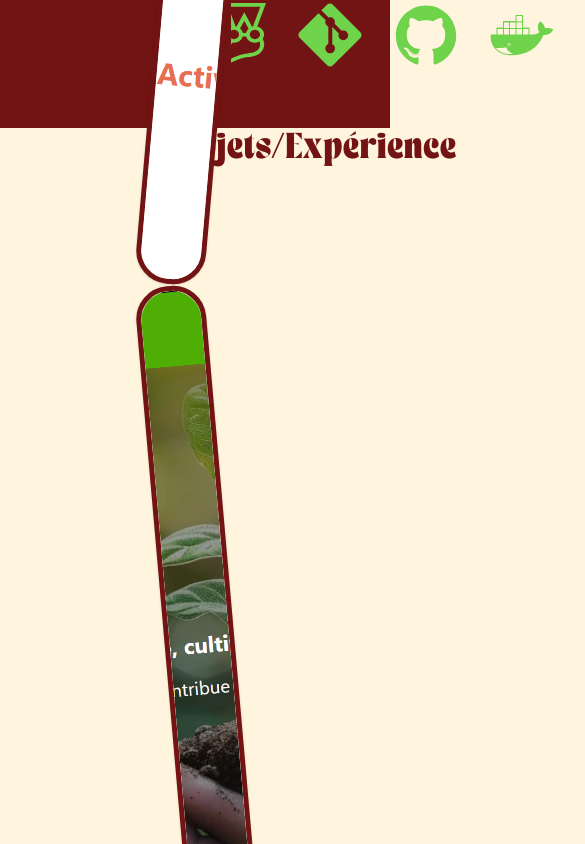
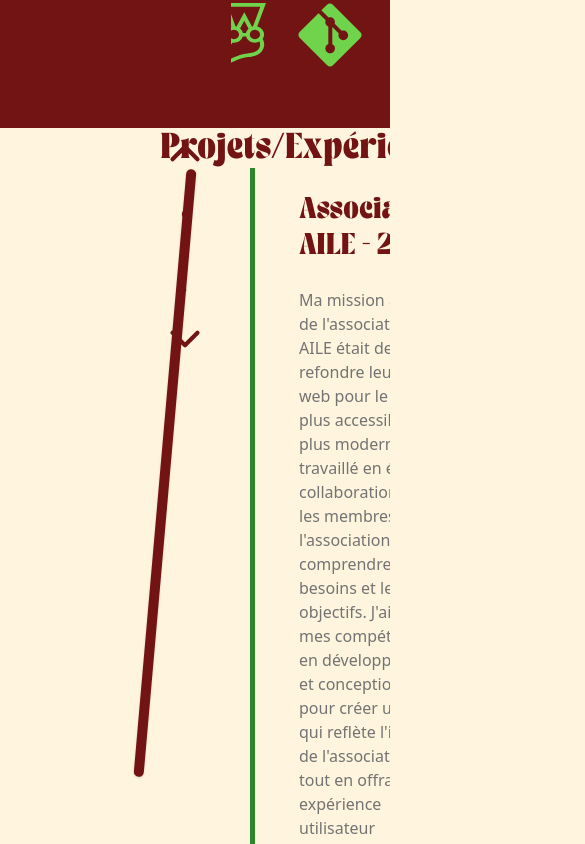
Before and after one commit to kurogami20/DamienChabanier, a Next.js app: page / in a window 390 px wide. Shown: the part 1560-2404 px from the top of the page, 585 px wide, since content can reach past the window. Built offline with nearby package versions, Linux system fonts and the light colour scheme.

Commit message:
project part has now the text part you can also switch between project

```diff
--- a/app/page.tsx
+++ b/app/page.tsx
@@ -15,7 +15,7 @@ import Exp from "@/components/exp";
 
 export default function Home() {
   return (
-    <main className=" ">
+    <main className=" overflow-hidden ">
       <Hero />
       <Who />
       <Exp />
--- a/components/exp.tsx
+++ b/components/exp.tsx
@@ -1,24 +1,89 @@
+import { useState } from "react";
 import ScreenExp from "./screenExp";
 import H2 from "./Texts/H2";
 import projects from "@/data/dataProjects";
+import TextExp from "./textExp";
+import { ChevronDown, ChevronUp, Dot } from "lucide-react";
 
 const Exp = () => {
+  const [projectNo, setProjectNo] = useState(0);
+  const [isFading, setIsFading] = useState(false);
+
+  const handleProjectChange = (newIndex: number) => {
+    if (newIndex === projectNo || isFading) return;
+    setIsFading(true);
+    window.setTimeout(() => {
+      setProjectNo(newIndex);
+      setIsFading(false);
+    }, 300);
+  };
+
   return (
-    <section className=" w-full h-screen px-40 bg-background  md:py-15">
+    <section className=" w-full h-screen px-40 bg-background  md:py-15 flex flex-col justify-between overflow-hidden relative">
       <H2
-        classContent="text-(--main-color) capitalise "
-        content="Projets/Expérience"
+        classContent="text-(--main-color) md:ml-[13%] capitalise md:mb-25"
+        content="Projets/Expériences"
       />
-
-      <section className="w-full h-full flex items-center justify-center flex-col">
+      <div className="h-full md:absolute bg-(--main-color) z-0 w-[12%] top-0 left-0" />
+      <div className="absolute md:right-10 md:top-1/2 md:-translate-y-1/2 flex flex-col gap-4 z-10 items-center">
+        <ChevronUp
+          className=" text-(--main-color) cursor-pointer hover:border-2 hover:border-(--main-color) rounded-full"
+          size={50}
+          onClick={() => handleProjectChange(Math.max(0, projectNo - 1))}
+        />
         {projects.map((project, index) => (
-          <ScreenExp
+          <Dot
             key={project.titre}
-            url={project.projet[0].content.link}
-            rotate={project.rotate}
-            image={project.projet[0].content.image}
+            size={index === projectNo ? 40 : 16}
+            onClick={() => handleProjectChange(index)}
+            className=" text-(--main-color) cursor-pointer p-0 hover:border-2 hover:border-(--main-color) rounded-full"
           />
         ))}
+
+        <ChevronDown
+          className=" text-(--main-color) cursor-pointer hover:border-2 hover:border-(--main-color) rounded-full"
+          size={50}
+          onClick={() =>
+            handleProjectChange(Math.min(projects.length - 1, projectNo + 1))
+          }
+        />
+      </div>
+      <section className="w-full h-full flex justify-between gap-20">
+        <section
+          className={`w-fit h-full justify-center transition-opacity duration-200 ease-in-out ${
+            isFading ? "opacity-0" : "opacity-100"
+          }`}
+        >
+          {projects.map(
+            (project, index) =>
+              index === projectNo && (
+                <ScreenExp
+                  key={project.titre}
+                  url={project.link}
+                  rotate={project.rotate}
+                  image={project.image}
+                />
+              ),
+          )}
+        </section>
+        <article
+          className={`w-full h-full border-l-5 border-[#2b8827] pl-5 transition-opacity duration-200 ease-in-out ${
+            isFading ? "opacity-0" : "opacity-100"
+          }`}
+        >
+          {projects.map(
+            (project, index) =>
+              index === projectNo && (
+                <TextExp
+                  key={project.titre}
+                  title={project.titre}
+                  description={project.description}
+                  content={project.stack}
+                  url={project.link}
+                />
+              ),
+          )}
+        </article>
       </section>
     </section>
   );
--- /dev/null
+++ b/components/textExp.tsx
@@ -0,0 +1,78 @@
+import { myTitleFont } from "@/app/font";
+import P from "./Texts/P";
+import { Button } from "./ui/button";
+import {
+  Card,
+  CardContent,
+  CardDescription,
+  CardFooter,
+  CardHeader,
+  CardTitle,
+} from "./ui/card";
+
+interface TextExpProps {
+  title: string;
+  description: string;
+
+  content: {
+    name: string;
+    techno: { name: string }[];
+  }[];
+  url: string;
+}
+
+const TextExp = ({
+  title,
+  description,
+
+  content,
+  url,
+}: TextExpProps) => {
+  return (
+    <Card className="flex flex-col gap-6 bg-transparent border-none shadow-none">
+      <CardHeader>
+        <CardTitle className="mb-4">
+          <h1
+            className={`text-3xl md:text-4xl ${myTitleFont.className} text-(--main-color)! font-normal`}
+          >
+            {title}
+          </h1>
+        </CardTitle>
+        <CardDescription>
+          <p className="text-base md:text-base">{description}</p>
+        </CardDescription>
+      </CardHeader>
+      <CardContent>
+        {/* <h2 className="text-2xl font-bold">Stack:</h2> */}
+        <section className="flex flex-wrap  gap-4 justify-between mt-4">
+          {content.map((item) => (
+            <div key={item.name}>
+              <h2 className="text-xl font-semibold capitalize">{item.name}</h2>
+              <ul className="list-disc list-inside">
+                {item.techno.map((tech, index) => (
+                  <li className="capitalize" key={`tech-${index}`}>
+                    {tech}
+                  </li>
+                ))}
+              </ul>
+            </div>
+          ))}
+        </section>
+      </CardContent>
+      <CardFooter className="self-end">
+        <Button variant="main">
+          <a
+            href={url}
+            target="_blank"
+            className="text-base"
+            rel="noopener noreferrer"
+          >
+            Voir le projet
+          </a>
+        </Button>
+      </CardFooter>
+    </Card>
+  );
+};
+
+export default TextExp;
--- a/components/ui/button.tsx
+++ b/components/ui/button.tsx
@@ -19,7 +19,7 @@ const buttonVariants = cva(
         ghost:
           "hover:bg-accent hover:text-accent-foreground dark:hover:bg-accent/50",
         link: "text-primary underline-offset-4 hover:underline",
-        main: "border-solid border-2 border-(--sec-color)  rounded-md px-6 py-1 cursor-pointer",
+        main: "border-solid border-2 border-(--sec-color)  rounded-md px-6 py-1 cursor-pointer hover:underline",
       },
       size: {
         default: "h-9 px-4 py-2 has-[>svg]:px-3",
--- a/data/dataProjects.ts
+++ b/data/dataProjects.ts
@@ -1,138 +1,56 @@
 const projects = [
   {
-    titre: "Association AILE",
+    titre: "Association AILE - 2025",
     rotate: "rotate-5",
-    projet: [
-      {
-        content: {
     image: "aile1.png",
     link: "http://dam31270.free.fr/index.php",
-        },
-      },
-      {
-        content: [
-          {
     name: "Association AILE",
     description:
       "Ma mission au sein de l'association AILE était de refondre leur site web pour le rendre plus accessible et plus moderne. J'ai travaillé en étroite collaboration avec les membres de l'association pour comprendre leurs besoins et leurs objectifs. J'ai utilisé mes compétences en développement et conception web pour créer un site qui reflète l'identité de l'association tout en offrant une expérience utilisateur améliorée. Le nouveau site web va permettre à l'association de mieux communiquer avec ses membres et de promouvoir ses activités de manière plus efficace.",
     stack: [
       {
         name: "frontend",
-                techno: [
-                  { name: "html" },
-                  { name: "php" },
-                  { name: "css" },
-                  { name: "javascript" },
-                  { name: "tailwind" },
-                  { name: "flowbite" },
+        techno: ["html", "php", "css", "javascript", "tailwind", "flowbite"],
+      },
+      { name: "backend", techno: ["php", "SQL", "mysql"] },
+      { name: "Conception", techno: ["figma"] },
     ],
   },
   {
+    titre: "Projet Green Roots - 2025",
+    rotate: "-rotate-5",
+    image: "greenroots1.png",
+    link: "https://greenroots2025.surge.sh",
+    name: "Projet Green Roots",
+    description:
+      "Réalisation d'un projet Full Stack en distanciel. Ma mission a consisté à concevoir l'application web de bout en bout (maquettage, schémas UML et Merise) et à développer une API REST. J'ai implémenté l'interface utilisateur dynamique ainsi qu'un backend robuste, tout en intégrant des tests unitaires et d'intégration et en mettant en place un pipeline de déploiement continu.",
+    stack: [
+      { name: "frontend", techno: ["react", "typescript", "tailwind"] },
+      {
         name: "backend",
-                techno: [{ name: "php" }, { name: "SQL" }, { name: "mysql" }],
+        techno: ["express", "postgresql", "sequelize", "docker", "api rest"],
       },
       {
-                name: "Conception",
-                techno: [{ name: "figma" }],
-              },
-            ],
-          },
-        ],
+        name: "Conception & DevOps",
+        techno: ["merise", "uml", "git/github", "surge", "jest/vitest"],
       },
     ],
   },
   {
-    titre: "Projet Green Roots",
-    rotate: "-rotate-5",
-    projet: [
-      {
-        content: {
-          image: "greenroots1.png",
-          link: "https://greenroots2025.surge.sh", // Ajoutez le lien du projet si disponible
-        },
-      },
-      {
-        content: [
-          {
-            name: "Projet Green Roots",
-            description:
-              "Réalisation d'un projet Full Stack en distanciel. Ma mission a consisté à concevoir l'application web de bout en bout (maquettage, schémas UML et Merise) et à développer une API REST. J'ai implémenté l'interface utilisateur dynamique ainsi qu'un backend robuste, tout en intégrant des tests unitaires et d'intégration et en mettant en place un pipeline de déploiement continu.",
-            stack: [
-              {
-                name: "frontend",
-                techno: [
-                  { name: "react" },
-                  { name: "typescript" },
-                  { name: "tailwind" },
-                ],
-              },
-              {
-                name: "backend",
-                techno: [
-                  { name: "express" },
-                  { name: "postgresql" },
-                  { name: "sequelize" },
-                  { name: "docker" },
-                  { name: "api rest" },
-                ],
-              },
-              {
-                name: "Conception & DevOps",
-                techno: [
-                  { name: "merise" },
-                  { name: "uml" },
-                  { name: "git/github" },
-                  { name: "surge" },
-                  { name: "jest/vitest" },
-                ],
-              },
-            ],
-          },
-        ],
-      },
-    ],
-  },
-  {
-    titre: "MNE 65",
+    titre: "MNE 65 - 2024",
     rotate: "rotate-5",
-    projet: [
-      {
-        content: {
     image: "mne65.png",
-          link: "https://maisondelanature65.com", // Ajoutez le lien du projet si disponible
-        },
-      },
-      {
-        content: [
-          {
+    link: "https://maisondelanature65.com",
     name: "MNE 65",
     description:
       "Mission de refonte et de conception du site web de la Maison de la Nature et de l'Environnement (MNE 65) en utilisant WordPress Core. Le projet s'est articulé autour de l'analyse structurelle de l'existant, de l'optimisation pour le référencement naturel (SEO), de l'intégration de principes d'éco-conception et de l'accessibilité web. J'ai également rédigé un guide utilisateur pour faciliter la prise en main de l'outil.",
     stack: [
-              {
-                name: "frontend / CMS",
-                techno: [
-                  { name: "wordpress" },
-                  { name: "html" },
-                  { name: "css" },
-                ],
-              },
+      { name: "frontend / CMS", techno: ["wordpress", "html", "css"] },
       {
         name: "Optimisation",
-                techno: [
-                  { name: "seo" },
-                  { name: "éco-conception" },
-                  { name: "accessibilité" },
-                ],
+        techno: ["seo", "éco-conception", "accessibilité"],
       },
-              {
-                name: "Documentation",
-                techno: [{ name: "guide d'utilisation" }],
-              },
-            ],
-          },
-        ],
-      },
+      { name: "Documentation", techno: ["guide d'utilisation"] },
     ],
   },
 ];
```
Lines whose indentation alone changed are shown as unchanged.
